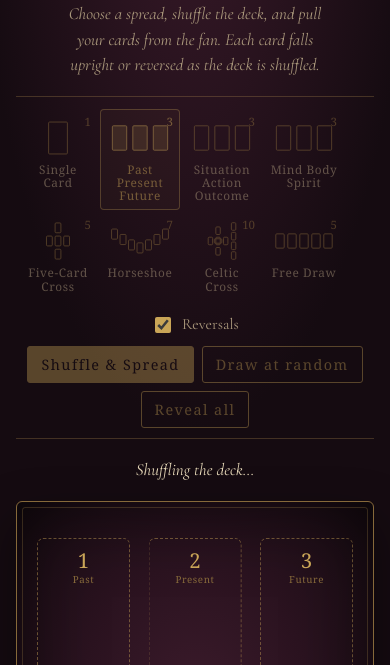
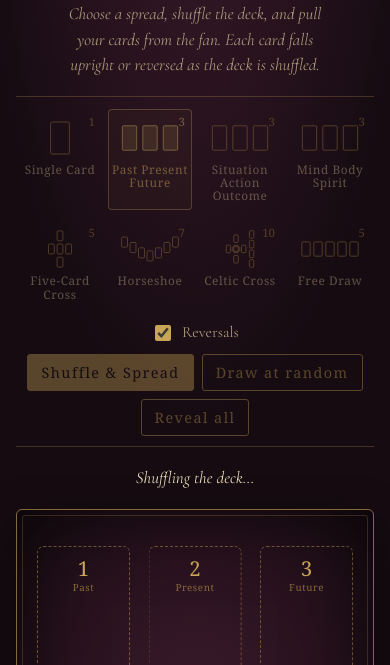
Before and after one commit to s0feya/The-Reading-Room, a plain HTML site: page tarot.html in a window 390 px wide. Shown: the part 179-844 px from the top of the page. Drawn offline with nearby package versions, Linux system fonts and the light colour scheme; a web font is replaced by a local one.

Commit message:
Update tarot.html

```diff
--- a/tarot.html
+++ b/tarot.html
@@ -169,8 +169,8 @@ footer{text-align:center;color:var(--gold-dim);font-size:.9rem;font-style:italic
 @media (max-width:640px){
   body{font-size:17px}
   .btn{padding:8px 13px;font-size:.9rem}
-  .tiles{justify-content:flex-start}
-  .tile{width:80px}
+  .tiles{display:grid;grid-template-columns:repeat(4,1fr);gap:10px 6px;width:100%;max-width:420px;margin:0 auto;overflow:visible;justify-content:center}
+  .tile{width:auto;min-width:0;padding:8px 2px 7px}
   .modal-card{padding:22px 18px}
   .modal-art{width:180px;height:306px}
 }
```
